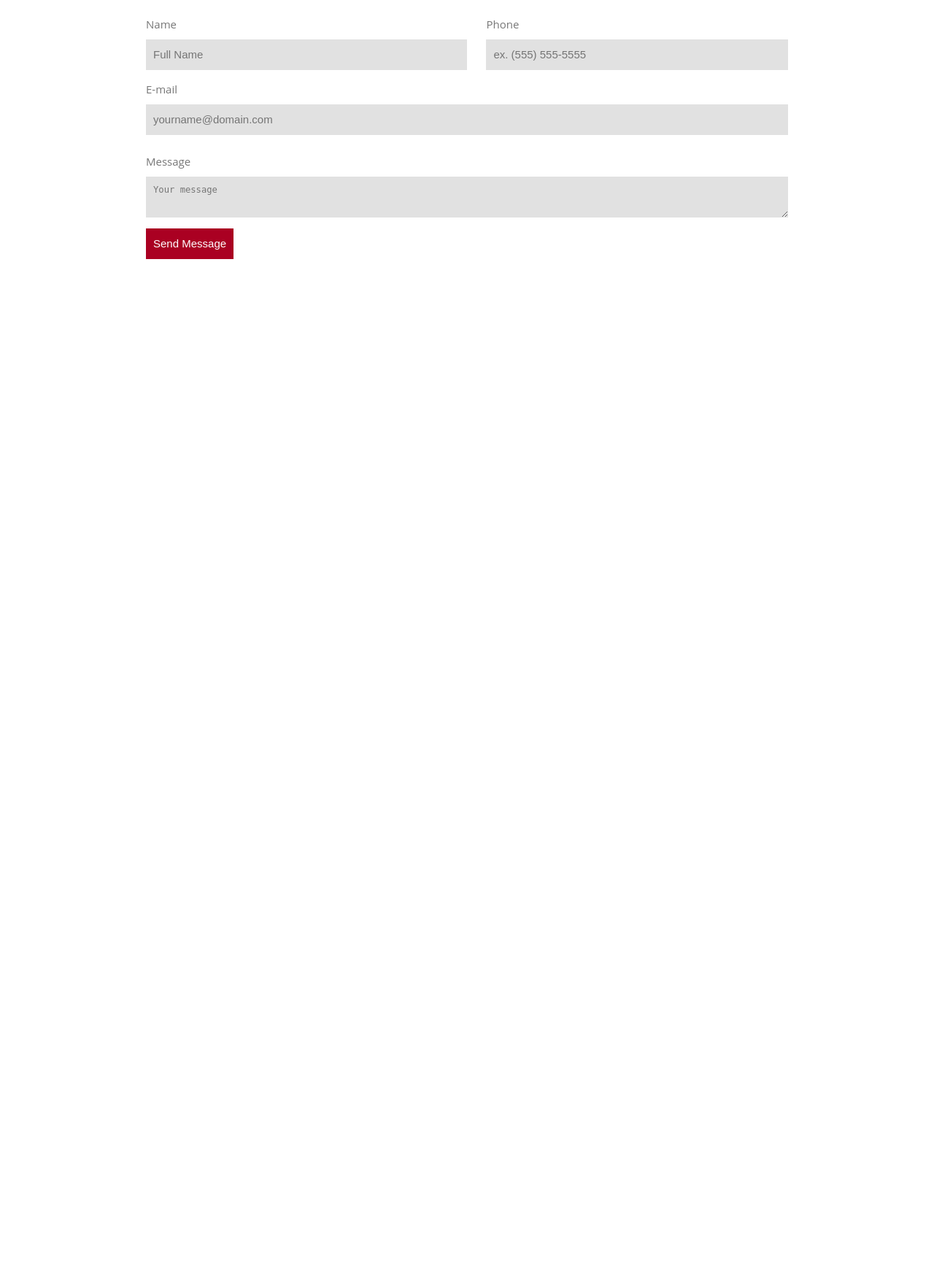
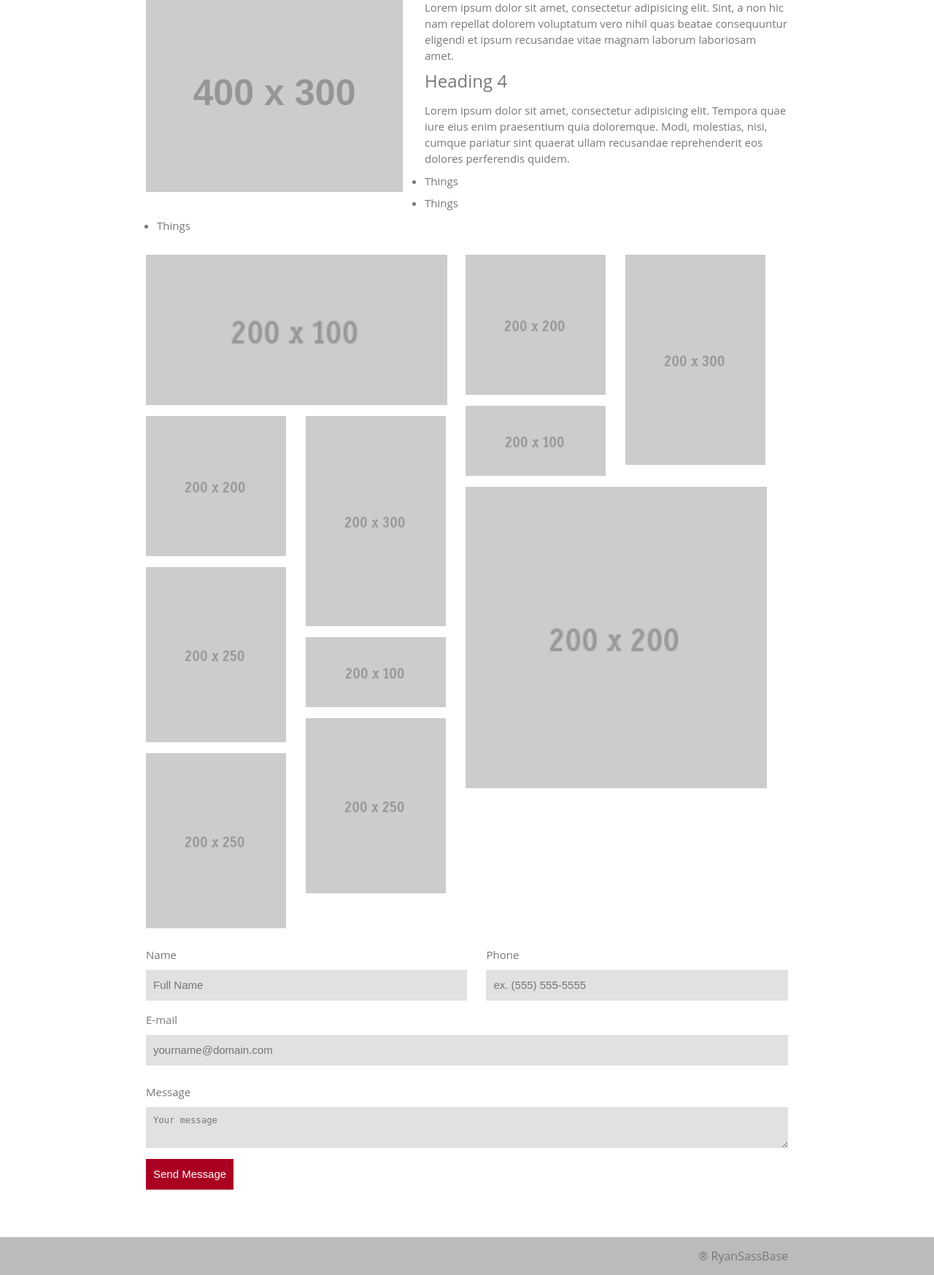
Before and after one commit to MaskellRyan/RyanSassBase, a PHP site: page /index.php in a window 1280 px wide. Shown: the part 3170-4917 px from the top of the page at 73% size. Before the commit the page ends 3525 px from the top, so only its background shows below. Run offline with PHP 8.4, Linux system fonts and the light colour scheme; grey boxes labelled with a size stand in for pictures from a placeholder-image service; some libraries are stand-ins or nearby versions.

Commit message:
nav fixes

```diff
--- a/_/css/modules/_navigation.scss
+++ /dev/null
@@ -1,107 +0,0 @@
-// ------------------------------------------------------------
-// Navigation module
-// ------------------------------------------------------------
-
-// Place your BEM/SMACSS style .scss modules in the modules folder
-
-.pagehead {
-
-	background-color: $primary;
-	overflow-x: hidden;
-
-	.logo {
-		display: block;
-		float: left;
-		margin: 12px 0 12px;
-		max-width: 50%;
-		img {
-			width: 100%;
-		}
-		@include break($d) {
-			width: 30%;
-			img {
-				max-width: 300px;
-			}
-		}
-	}
-
-	#nav-toggle {
-		float: right;
-		margin: 0;
-		padding-bottom: 23px;
-		padding-left: 15px;
-		padding-right: 15px;
-		border-radius: 0;
-		@include break($d) {
-			display: none;
-		}
-	}
-
-	.nav-collapse {
-		text-transform: uppercase;
-		@include clearfix;
-		background-color: $secondary;
-		clear: both;
-		text-align: center;
-		font-weight: lighter;
-		padding-bottom: 15px;
-		position: relative;
-		clear: both;
-		margin: 0 -500%;
-		padding: 0 500%;
-		@include break($d) {
-			width: 70%;
-			margin: 0;
-			padding: 0;
-			clear: none;
-			background-color: transparent;
-			float: right;
-			padding-bottom: 0;
-			//height: 60px;
-			// clear: both;
-			// margin: 0 -500%;
-	  		//padding: 0 500%;
-		}
-		ul {
-
-			@include clearfix;
-			margin: 0; // cancel out global ul li style
-			@include break($d) {
-				width: 100%;
-				float: left;
-				clear: none;
-			}
-
-			li {
-				float: right;
-				width: 50%;
-				margin: 0;
-				list-style-type: none;
-
-				@include break($d) {
-					width: auto;
-					margin: 0 1%;
-				}
-
-				a {
-
-					@extend .sans;
-					font-size: em-font(15px);
-					display: inline-block;
-					width: 100%;
-					color: $neg;
-					padding: 30px 5px;
-					background-color: transparent;
-
-					transition: background-color 0.2s ease-in-out;
-					-moz-transition: background-color 0.2s ease-in-out;
-					-webkit-transition: background-color 0.2s ease-in-out;
-
-					&:hover, &:active {
-						color: $pos;
-					}
-				}
-			}
-		}
-	}
-}
--- a/_/css/screen.css
+++ b/_/css/screen.css
@@ -549,6 +561,21 @@ a:not(> img) {
 
 .acc-panel {
   padding: 0px 20px 10px;
+}
+
+.pagefoot {
+  background-color: #bbb;
+  margin-top: 50px;
+  padding: 15px 0;
+  text-align: right;
+}
+
+.fancybox img {
+  width: 100%;
+}
+
+.fancybox.large {
+  width: 43%;
 }
 
 /* ::Import styles */
--- a/_/css/screen.scss
+++ b/_/css/screen.scss
@@ -39,6 +39,121 @@ a {
 	}
 	&:not(>img) {
 		@include force-wrap;
+	}
+}
+
+// ------------------------------------------------------------
+// Navigation module
+// ------------------------------------------------------------
+
+// Place your BEM/SMACSS style .scss modules in the modules folder
+
+.pagehead {
+
+	// background-color: transparentize($primary, 0.5);
+	// position: absolute;
+	background-color: $primary;
+	width: 100%;
+	z-index: 10;
+	overflow-x: hidden;
+
+	.logo {
+		display: block;
+		float: left;
+		margin: 12px 0 12px;
+		max-width: 50%;
+		img {
+			width: 100%;
+		}
+		@include break($d) {
+			width: 30%;
+			img {
+				max-width: 300px;
+			}
+		}
+	}
+
+	#nav-toggle {
+		float: right;
+		margin: 0;
+		padding-bottom: 23px;
+		padding-left: 15px;
+		padding-right: 15px;
+		border-radius: 0;
+		@include break($d) {
+			display: none;
+		}
+	}
+
+	.nav-collapse {
+		text-transform: uppercase;
+		@include clearfix;
+		background-color: $secondary;
+		clear: both;
+		text-align: center;
+		font-weight: lighter;
+		padding-bottom: 15px;
+		position: relative;
+		@include break($d) {
+			width: 70%;
+			margin: 0;
+			padding: 0;
+			clear: none;
+			background-color: transparent;
+			float: right;
+			padding-bottom: 0;
+			//height: 60px;
+			// clear: both;
+			// margin: 0 -500%;
+	  		//padding: 0 500%;
+		}
+		ul {
+
+			@include clearfix;
+			margin: 0; // cancel out global ul li style
+			@include break($d) {
+				width: 100%;
+				float: left;
+				clear: none;
+			}
+
+			li {
+
+				margin: 0;
+				list-style-type: none;
+
+				a {
+
+					@extend .sans;
+					font-size: em-font(15px);
+					display: inline-block;
+					width: 100%;
+					color: $neg;
+					padding: 15px 5px;
+					background-color: transparent;
+
+					transition: background-color 0.2s ease-in-out;
+					-moz-transition: background-color 0.2s ease-in-out;
+					-webkit-transition: background-color 0.2s ease-in-out;
+
+					&:hover, &:active {
+						color: $pos;
+						background-color: lighten($secondary, 10%);
+						@include break($d) {
+							background-color: transparent;
+						}
+					}
+
+				}
+				@include break($d) {
+					width: auto;
+					float: right;
+					a {
+						padding: 30px 5px;
+					}
+				}
+			}
+		}
 	}
 }
 
@@ -158,6 +273,22 @@ a {
 	padding: 0px 20px 10px;
 }
 
+.pagefoot {
+	background-color: $secondary;
+	margin-top: 50px;
+	padding: 15px 0;
+	text-align: right;
+}
+
+.fancybox {
+  img {
+  	width: 100%;
+  }
+}
+
+.fancybox.large { width:  43%; }
+
+
 /* ::Import styles */
 /* ------------------------------------------------------------ */
 
--- a/_/inc/foot.php
+++ b/_/inc/foot.php
@@ -27,6 +27,11 @@
 	</form>
 </div>
 
+<footer class="pagefoot">
+	<div class="row">
+		® RyanSassBase
+	</div>
+</footer>
 
 
 
@@ -111,7 +116,7 @@
 		var container = document.querySelector('#gallery');
 
 		var msnry = new Masonry( container, {
-			columnWidth: 65,
+			columnWidth: 73,
 			itemSelector: '.fancybox'
 		});
 	});
--- a/index.php
+++ b/index.php
@@ -11,9 +11,9 @@
 
 	<div id='slider' class='swipe'>
 	  <div id="slider-pictures" class='swipe-wrap editable'>
-	    <div class="repeatable"><img src="http://www.placehold.it/1000x300" alt=""></div>
-	    <div class="repeatable"><img src="http://www.placehold.it/1000x300" alt=""></div>
-	    <div class="repeatable"><img src="http://www.placehold.it/1000x300" alt=""></div>
+	    <div class="repeatable"><img src="http://www.placehold.it/1500x700" alt=""></div>
+	    <div class="repeatable"><img src="http://www.placehold.it/1500x700" alt=""></div>
+	    <div class="repeatable"><img src="http://www.placehold.it/1500x700" alt=""></div>
 	  </div>
 	</div>
 
@@ -65,10 +65,17 @@
 </div>
 
 <div id="gallery" class="row editable-gallery">
-	<a href="_/img/1.jpg" class="fancybox"><img src="_/img/1.jpg" alt=""></a>
-	<a href="_/img/2.jpg" class="fancybox"><img src="_/img/2.jpg" alt=""></a>
-	<a href="_/img/3.JPG" class="fancybox"><img src="_/img/3.JPG" alt=""></a>
-	<a href="_/img/4.jpg" class="fancybox"><img src="_/img/4.JPG" alt=""></a>
+	<a href="_/img/200x100.gif" class="fancybox large"><img src="_/img/200x100.gif" alt=""></a>
+	<a href="_/img/200x200.gif" class="fancybox"><img src="_/img/200x200.gif" alt=""></a>
+	<a href="_/img/200x300.gif" class="fancybox"><img src="_/img/200x300.gif" alt=""></a>
+	<a href="_/img/200x100.gif" class="fancybox"><img src="_/img/200x100.gif" alt=""></a>
+	<a href="_/img/200x200.gif" class="fancybox"><img src="_/img/200x200.gif" alt=""></a>
+	<a href="_/img/200x300.gif" class="fancybox"><img src="_/img/200x300.gif" alt=""></a>
+	<a href="_/img/200x200.gif" class="fancybox large"><img src="_/img/200x200.gif" alt=""></a>
+	<a href="_/img/200x250.gif" class="fancybox"><img src="_/img/200x250.gif" alt=""></a>
+	<a href="_/img/200x100.gif" class="fancybox"><img src="_/img/200x100.gif" alt=""></a>
+	<a href="_/img/200x250.gif" class="fancybox"><img src="_/img/200x250.gif" alt=""></a>
+	<a href="_/img/200x250.gif" class="fancybox"><img src="_/img/200x250.gif" alt=""></a>
 </div>
 
 
```
Also changed, not shown: other parts of _/css/screen.css (+137 -125 lines), _/css/screen.min.css, _/img/1.jpg (deleted), _/img/2.jpg (deleted), _/img/200x100.gif (added), _/img/200x200.gif (added), _/img/200x250.gif (added), _/img/200x300.gif (added), _/img/4.jpg (deleted).
